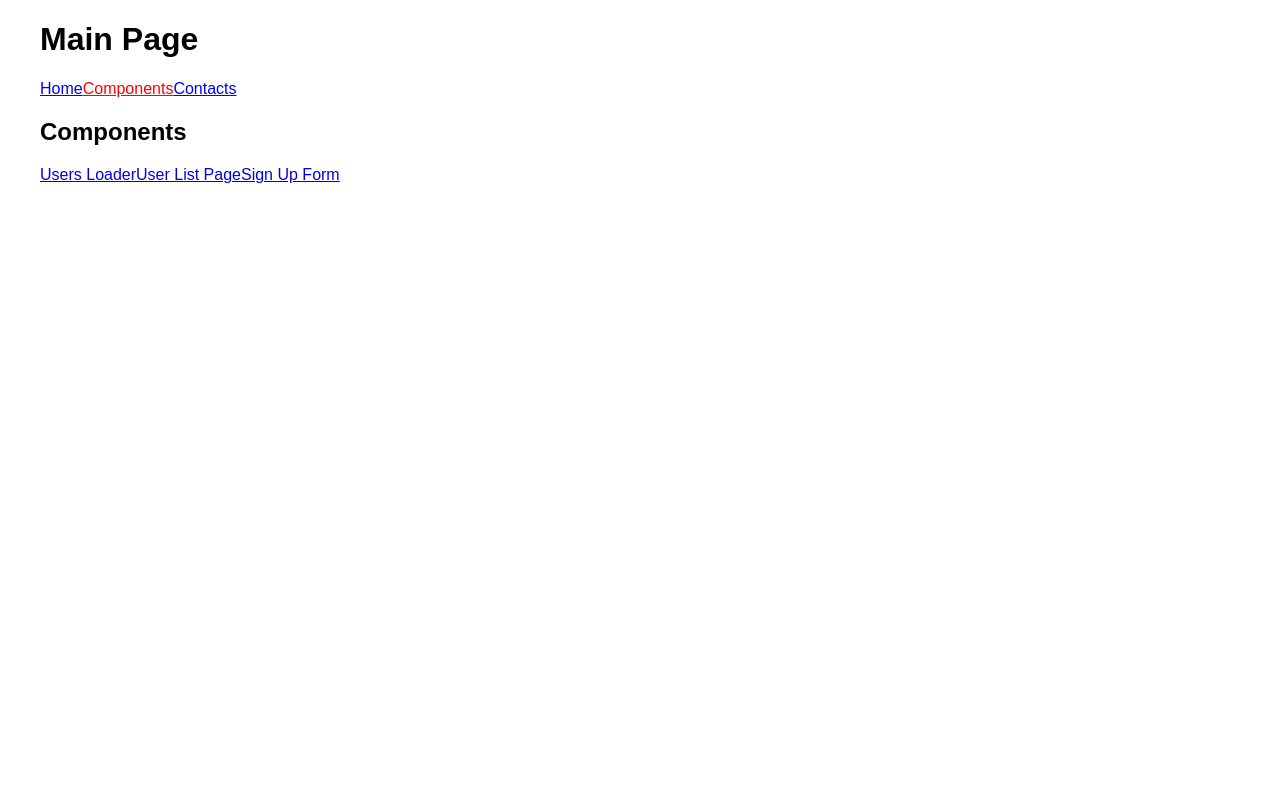
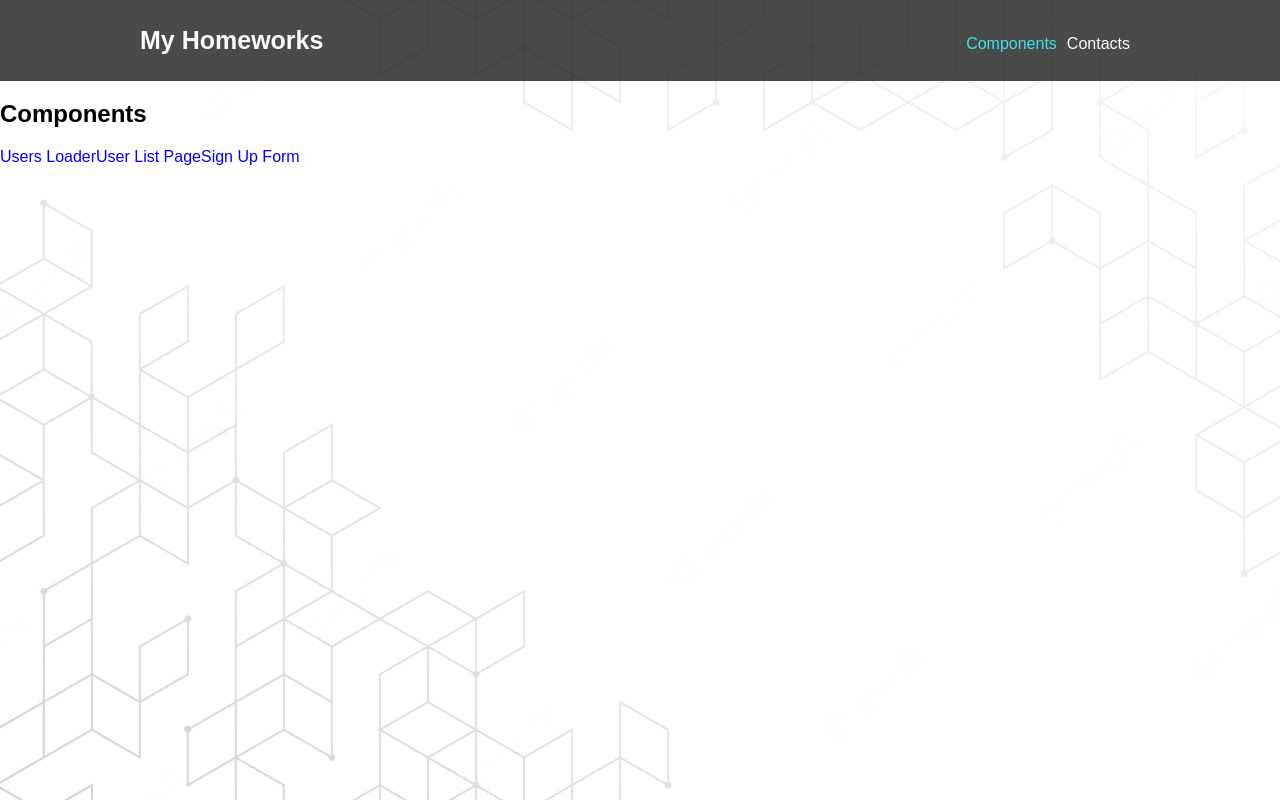
Before and after one commit to Mykola2012/reactRoutingHomework, a React (Create React App) app: page /components in a window 1280 px wide. Built offline with nearby package versions, Linux system fonts and the light colour scheme.

Commit message:
Add styles header

```diff
--- a/src/App.js
+++ b/src/App.js
@@ -6,7 +6,7 @@ import Components from './pages/Components'
 import Contacts from './pages/Contacts'
 import Layout from './components/Layout'
 
-function App () {
+const App = () => {
   return (
     <>
       <Routes>
--- a/src/components/Header/Header.module.scss
+++ b/src/components/Header/Header.module.scss
@@ -0,0 +1,36 @@
+.mainHeader {
+  width: 100%;
+
+  background-color: rgba(15, 15, 15, 0.753);
+}
+
+.container {
+  max-width: 1000px;
+  min-width: 450px;
+  margin: 0 auto;
+}
+
+a {
+  text-decoration: none;
+}
+
+.navHeader {
+  display: flex;
+  align-items: baseline;
+  justify-content: space-between;
+  padding: 5px 30px;
+}
+
+.mainTitle {
+  font-size: 25px;
+  color: rgb(249, 252, 252);
+}
+
+.wrapperLinnk {
+  display: flex;
+  justify-content: space-between;
+}
+
+.wrapperLinnk > a {
+  padding-right: 10px;
+}
--- a/src/components/Header/index.js
+++ b/src/components/Header/index.js
@@ -2,22 +2,23 @@ import { NavLink } from 'react-router-dom'
 import styles from './Header.module.scss'
 
 const defineNavLinkStyle = ({ isActive }) => ({
-  color: isActive ? 'red' : 'blue'
+  color: isActive ? 'rgb(64, 227, 233)' : 'rgb(249, 252, 252)'
 })
 
 const Header = () => (
-  <header>
-    <h1>Main Page</h1>
-    <nav>
-      <NavLink style={defineNavLinkStyle} to='/'>
-        Home
+  <header className={styles.mainHeader}>
+    <nav className={`${styles.navHeader} ${styles.container}`}>
+      <NavLink to='/'>
+        <h1 className={styles.mainTitle}>My Homeworks</h1>
       </NavLink>
+      <div className={styles.wrapperLinnk}>
         <NavLink style={defineNavLinkStyle} to='/components'>
           Components
         </NavLink>
         <NavLink style={defineNavLinkStyle} to='/contacts'>
           Contacts
         </NavLink>
+      </div>
     </nav>
   </header>
 )
--- a/src/components/Layout/index.js
+++ b/src/components/Layout/index.js
@@ -5,7 +5,6 @@ const Layout = () => {
   return (
     <div>
       <Header />
-      {''}
       <Outlet />
     </div>
   )
--- a/src/index.scss
+++ b/src/index.scss
@@ -5,16 +5,13 @@ body {
     sans-serif;
   -webkit-font-smoothing: antialiased;
   -moz-osx-font-smoothing: grayscale;
-  width: 100%;
+  background-image: url(././img/mainBg.png);
+  background-size: cover;
+  background-position: center;
+  height: 100vh;
 }
 
 code {
   font-family: source-code-pro, Menlo, Monaco, Consolas, 'Courier New',
     monospace;
 }
-
-#root {
-  max-width: 1200px;
-  min-width: 320px;
-  margin: 0 auto;
-}
--- a/src/pages/Components/index.js
+++ b/src/pages/Components/index.js
@@ -1,18 +1,28 @@
-import { Link, Route, Routes } from 'react-router-dom'
+import { NavLink, Route, Routes } from 'react-router-dom'
 import SignUpForm from '../SindUpForm'
 import UserListPage from '../UserListPage'
 import UsersLoader from '../UsersLoader'
 
+const defineNavLinkStyle = ({ isActive }) => ({
+  color: isActive ? 'red' : 'blue'
+})
+
 const Components = () => (
   <main>
     <h2>Components</h2>
-    <Link to='usersLoader'>Users Loader</Link>
-    <Link to='userListPage'>User List Page</Link>
-    <Link to='signUpForm'>Sign Up Form</Link>
+    <NavLink style={defineNavLinkStyle} to='usersLoader'>
+      Users Loader
+    </NavLink>
+    <NavLink style={defineNavLinkStyle} to='userListPage'>
+      User List Page
+    </NavLink>
+    <NavLink style={defineNavLinkStyle} to='signUpForm'>
+      Sign Up Form
+    </NavLink>
     <Routes>
-      <Route part='usersLoader' element={<UsersLoader />} />
-      <Route part='userListPage' element={<UserListPage />} />
-      <Route part='signUpForm' element={<SignUpForm />} />
+      <Route path='usersLoader' element={<UsersLoader />} />
+      <Route path='userListPage' element={<UserListPage />} />
+      <Route path='signUpForm' element={<SignUpForm />} />
     </Routes>
   </main>
 )
--- a/src/pages/Contacts/index.js
+++ b/src/pages/Contacts/index.js
@@ -2,10 +2,16 @@ const Contacts = () => (
   <main>
     <h2>Contacts</h2>
     <p>
-      Student <a href='https://github.com/Mykola2012'>Revika Mykola</a>
+      Student{' '}
+      <a href='https://github.com/Mykola2012' target='_blank' rel='noreferrer'>
+        Revika Mykola
+      </a>
     </p>
     <p>
-      Training Center by <a href='https://freshcode.training/'>FRESHCODE</a>
+      Training Center by{' '}
+      <a href='https://freshcode.training/' target='_blank' rel='noreferrer'>
+        FRESHCODE
+      </a>
     </p>
   </main>
 )
```
Also changed, not shown: src/img/mainBg.png (added). Lines whose indentation alone changed are shown as unchanged.
